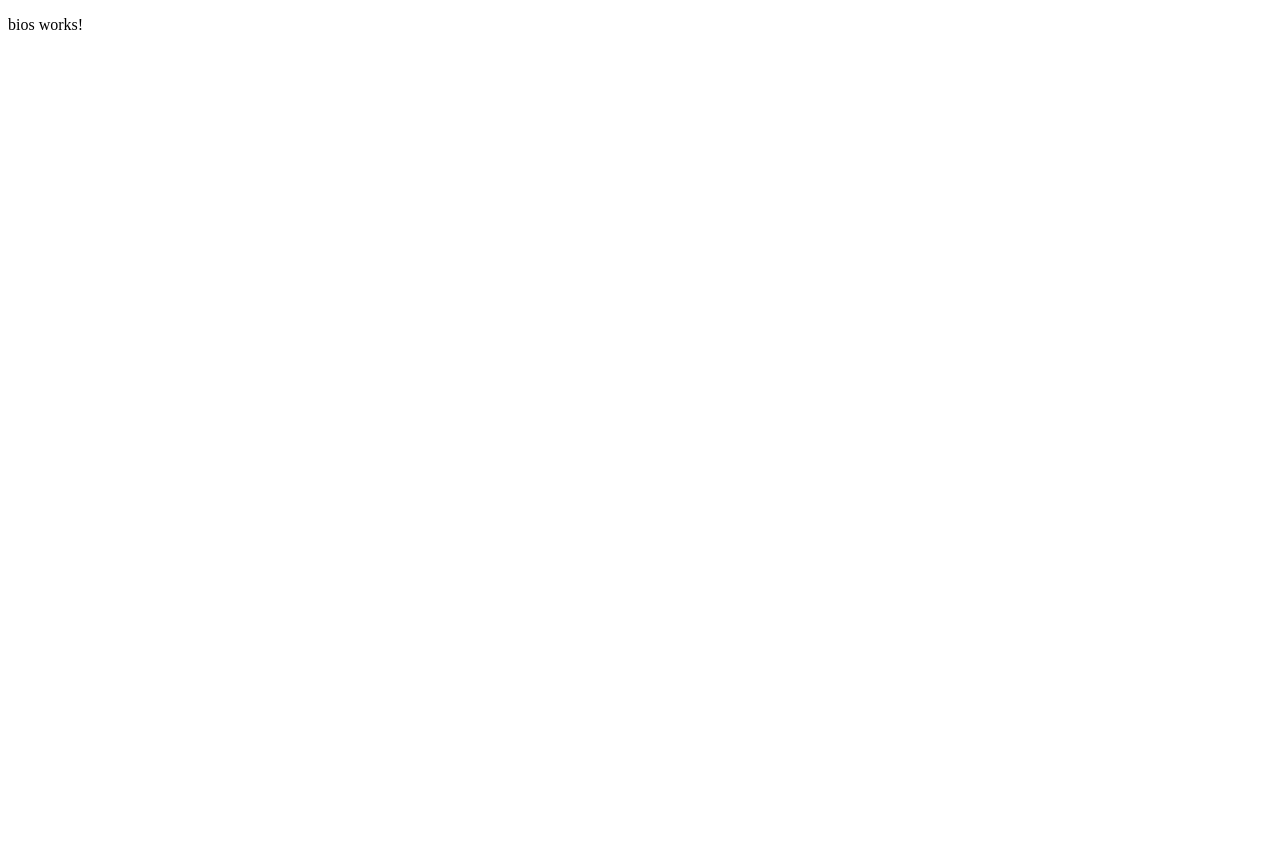
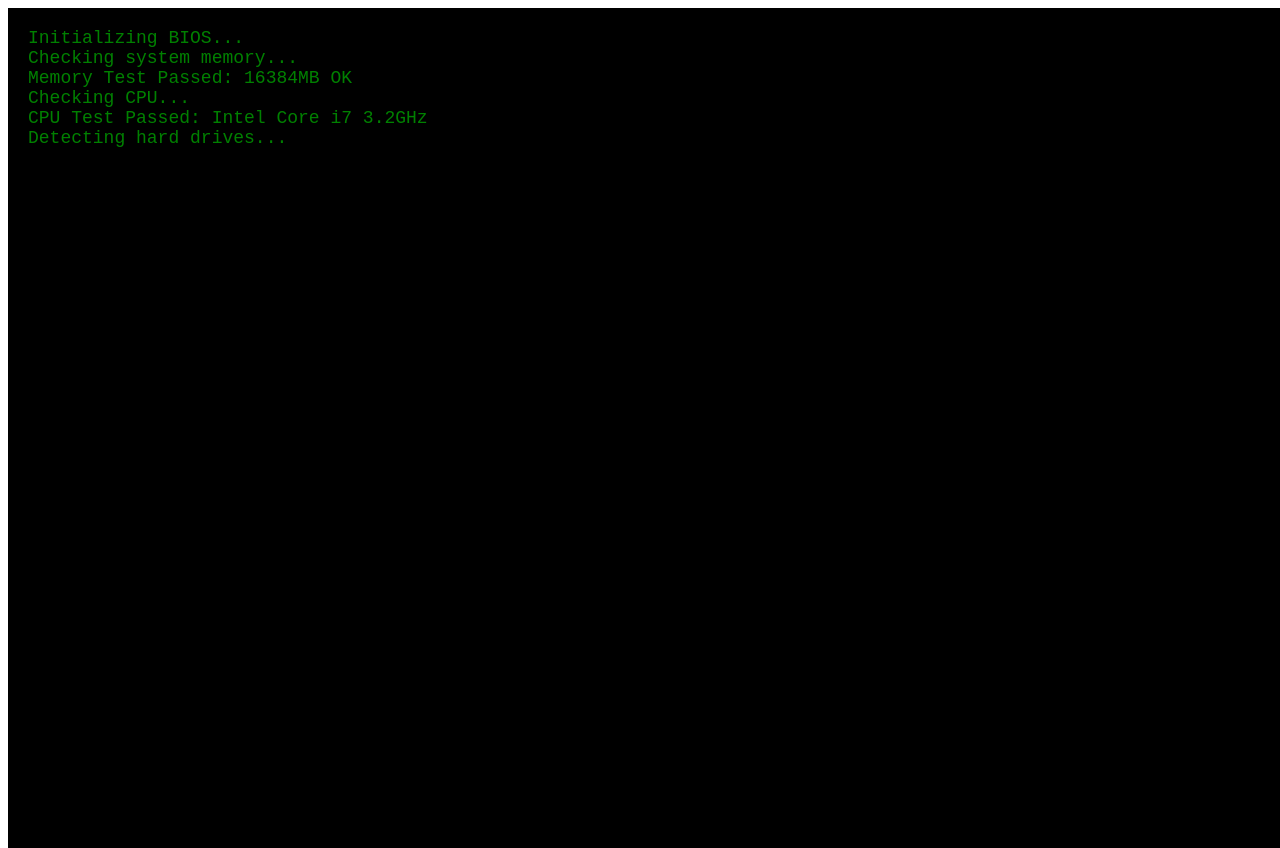
Before and after one commit to NaghellyM/flightSO, an Angular app: page /bios in a window 1280 px wide. Before the commit the page ends 800 px from the top, so only its background shows below. Built offline with nearby package versions, Linux system fonts and the light colour scheme.

Commit message:
feat:logical creation of bios

```diff
--- a/src/app/components/bios/bios.component.css
+++ b/src/app/components/bios/bios.component.css
@@ -0,0 +1,32 @@
+.bios-section {
+    height: 100vh;
+    width: 100vw;
+    background-color: black;
+    margin: 0px;
+}
+
+.bios-screen {
+    background-color: black;
+    color: green;
+    font-family: "Courier New", Courier, monospace;
+    font-size: 18px;
+    padding: 20px;
+    height: 100vh;
+    overflow-y: auto;
+    white-space: pre-wrap;
+}
+
+pre {
+    margin: 0;
+    animation: typing 1s steps(30, end);
+}
+
+@keyframes typing {
+    from {
+        width: 0;
+    }
+
+    to {
+        width: 100%;
+    }
+}
--- a/src/app/components/bios/bios.component.html
+++ b/src/app/components/bios/bios.component.html
@@ -1 +1,7 @@
-<p>bios works!</p>
+<section class="bios-section">
+    <div class="bios-screen">
+        @for (item of biosText; track item) {
+        <pre>{{ item }}</pre>
+        }
+    </div>
+</section>
--- a/src/app/components/bios/bios.component.ts
+++ b/src/app/components/bios/bios.component.ts
@@ -1,12 +1,47 @@
-import { Component } from '@angular/core';
+import { Component, NgZone, OnInit } from '@angular/core';
+import { Router } from '@angular/router';
 
 @Component({
-  selector: 'app-bios',
+  selector: 'app-home',
   standalone: true,
   imports: [],
   templateUrl: './bios.component.html',
-  styleUrl: './bios.component.css'
+  styleUrl: './bios.component.css',
 })
-export class BiosComponent {
+export class BiosComponent implements OnInit {
+  constructor(private router: Router, private ngZone: NgZone) {}
 
+  biosText: string[] = ['Initializing BIOS...'];
+  private biosData: string[] = [
+    'Checking system memory...',
+    'Memory Test Passed: 16384MB OK',
+    'Checking CPU...',
+    'CPU Test Passed: Intel Core i7 3.2GHz',
+    'Detecting hard drives...',
+    'Drive 0: SSD 500GB OK',
+    'Drive 1: HDD 1TB OK',
+    'Booting OS...',
+    'System ready.',
+  ];
+
+  ngOnInit(): void {
+    this.simulateBIOS();
+  }
+
+  simulateBIOS(): void {
+    let i = 0;
+    this.ngZone.runOutsideAngular(() => {
+      const interval = setInterval(() => {
+        if (i < this.biosData.length) {
+          this.ngZone.run(() => {
+            this.biosText = [...this.biosText, this.biosData[i]];
+            i++;
+          });
+        } else {
+          clearInterval(interval);
+          this.router.navigate(['/login']);
+        }
+      }, 1000);
+    });
+  }
 }
```
